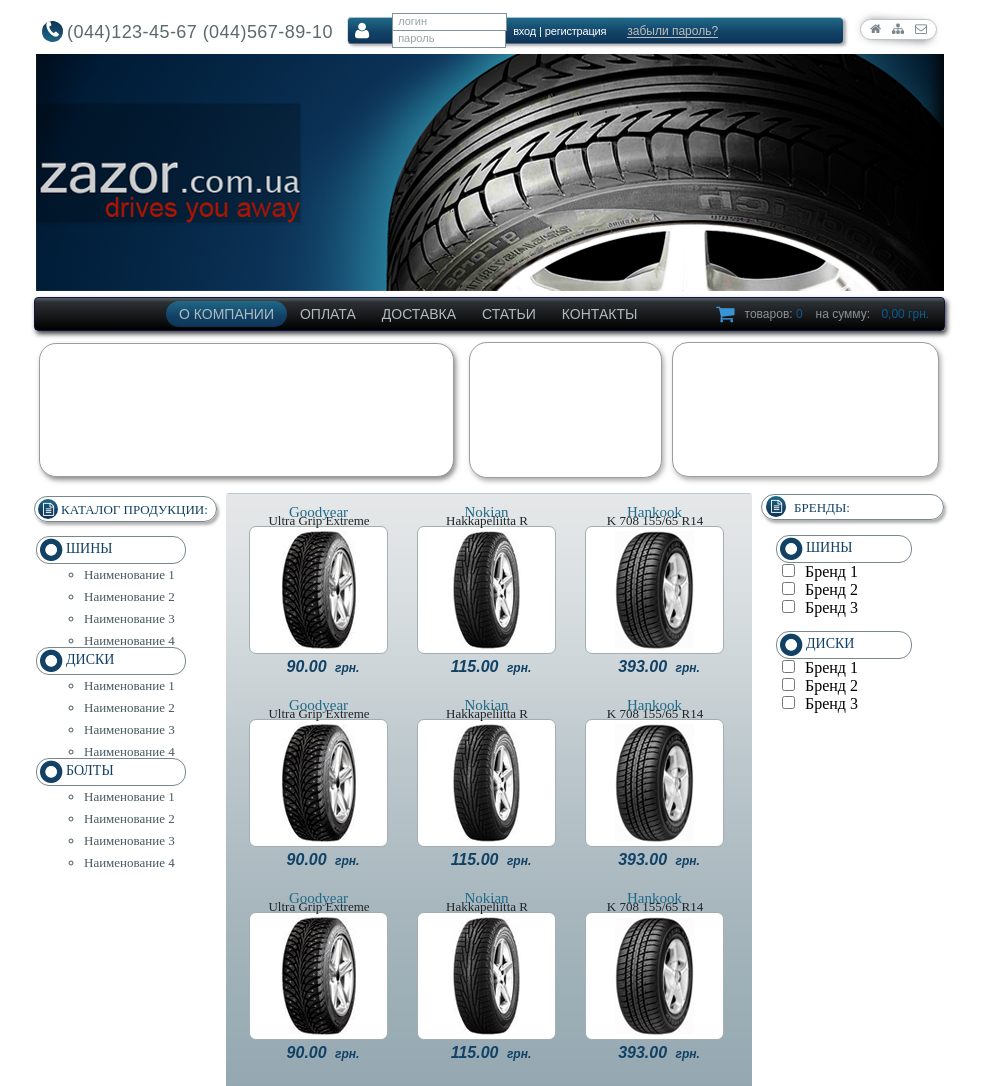
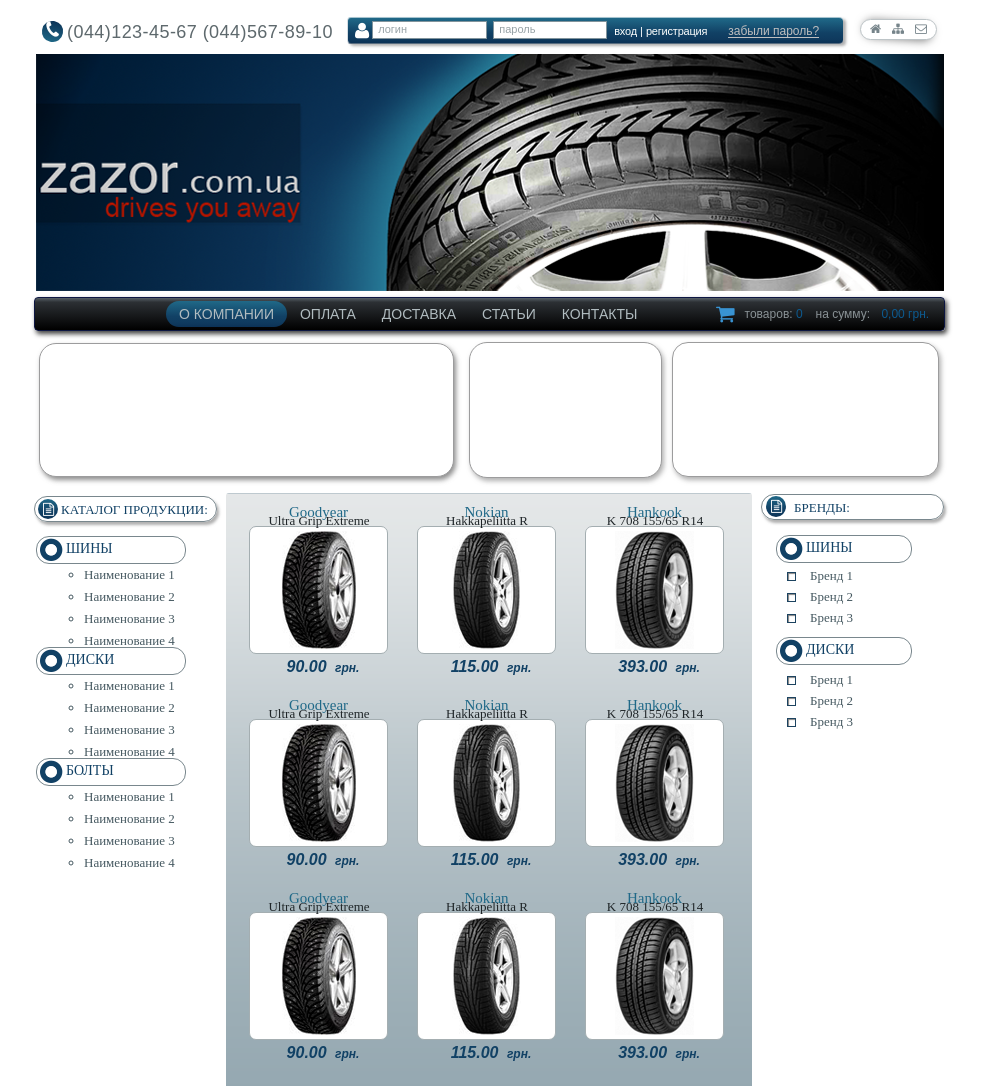
Before and after one commit to AntonSmyrnoff/smirnov_html_6, a plain HTML site: page index.html in a window 1280 px wide. Shown: the top 1086 px of the page, without its empty margins (150-1132 px from the left). Drawn offline with Linux system fonts and the light colour scheme; a web font is replaced by a local one.

Commit message:
right sidebar without button is done

```diff
--- a/css/style.css
+++ b/css/style.css
@@ -602,6 +602,7 @@
 
 						.right_sidebar .catalog {
 							margin-top: 15px;
+							font-size: 13px;
 						}
 
 								.catalog>li {
@@ -628,6 +629,7 @@
 
 						}
 
+
 								.right_sidebar li ul {
 									margin-left: 42px;
 								    margin-bottom: -3px;
@@ -637,18 +639,67 @@
 								}
 
 										.right_sidebar li ul li {
-											margin: 5px 0 5px 0;
+											margin: 5px 0;
 										}
 
-					form {
-						display: flex;
-						flex-direction: column;
+					.checkbox {
 						margin-left: 20px;
+						margin-bottom: -3px;
+						color: #465961;
 					}
 
-							label span {
-								margin-left: 10px;
+
+							input[type=checkbox] {
+								margin-top: 6px;
+								margin-left: 3px;
+								display: none;
 							}
+
+							input[type="checkbox"] + label span {
+							    display:inline-block;
+							    width:7px;
+							    height:7px;
+							    margin:-1px 14px -1px -10px;
+							    border: 1px solid #1c4360;
+							    -webkit-box-shadow: inset 2px 2px 1px -1px rgba(131,131,131,1);
+								-moz-box-shadow: inset 2px 2px 1px -1px rgba(131,131,131,1);
+								box-shadow: inset 2px 2px 1px -1px rgba(131,131,131,1);
+							    cursor:pointer;
+							    position: relative;
+							}
+
+							.fa-check {
+								position: absolute;
+								bottom: -25%;
+								left: -25%;
+								visibility: hidden;
+							}
+
+
+							input[type="checkbox"]:checked + label .fa-check {
+								visibility: visible;
+							}
+							/* input[type="checkbox"]:checked + label span {
+							    content: "\2713";
+							    font-size: 15px;
+							    color: #f3f3f3;
+							    text-align: center;
+							    line-height: 15px;
+
+							} */
+
+
+							#label_1 {
+								margin-top: 7px;
+							}
+
+							input[type="checkbox"]+label {
+								display: inline-block;
+								margin-left: 15px;
+								margin-top: 5px;
+							}
+
+
 
 
 
--- a/index.html
+++ b/index.html
@@ -228,19 +228,32 @@
 					<ul class="catalog">
 						<li>
 							<div class="catalog_item">ШИНЫ</div>
-							<form>
-								<label><input type="checkbox" name="brand_1"><span>Бренд 1</span></label>
-								<label><input type="checkbox" name="brand_1"><span>Бренд 2</span></label>
-								<label><input type="checkbox" name="brand_1"><span>Бренд 3</span></label>
-							</form>
+							<div class="checkbox checkbox_1">
+								<input type="checkbox" name="tires" id="brand1_1">
+								<label for="brand1_1"><span><i class="fa fa-check" aria-hidden="true"></i></span>Бренд 1</label>
+								<br>
+
+								<input type="checkbox" name="tires" id="brand1_2">
+								<label for="brand1_2"><span><i class="fa fa-check" aria-hidden="true"></i></span>Бренд 2</label>
+								<br>
+
+								<input type="checkbox" name="tires" id="brand1_3">
+								<label for="brand1_3"><span><i class="fa fa-check" aria-hidden="true"></i></span>Бренд 3</label>
+							</div>
 						</li>
 						<li>
 							<div class="catalog_item">ДИСКИ</div>
-							<form>
-								<label><input type="checkbox" name="brand_2"><span>Бренд 1</span></label>
-								<label><input type="checkbox" name="brand_2"><span>Бренд 2</span></label>
-								<label><input type="checkbox" name="brand_2"><span>Бренд 3</span></label>
-							</form>
+							<div class="checkbox checkbox_2">
+								<input type="checkbox" name="disks" id="brand2_1">
+								<label for="brand2_1" id="label_1"><span><i class="fa fa-check" aria-hidden="true"></i></span>Бренд 1</label>
+								<br>
+
+								<input type="checkbox" name="disks" id="brand2_2">
+								<label for="brand2_2"><span><i class="fa fa-check" aria-hidden="true"></i></span>Бренд 2</label>
+								<br>
+
+								<input type="checkbox" name="disks" id="brand2_3"><label for="brand2_3"><span><i class="fa fa-check" aria-hidden="true"></i></span>Бренд 3</label>
+							</div>
 						</li>
 					</ul>
 			</aside>
```
